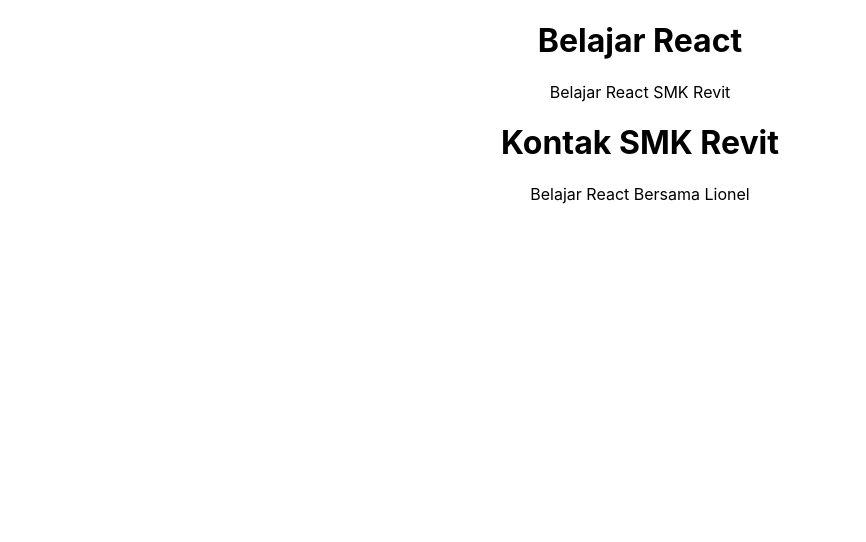
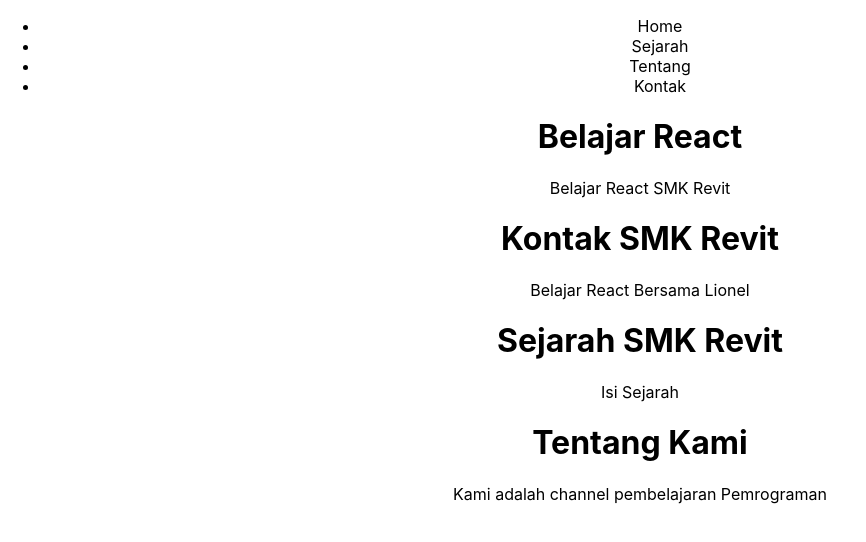
Before and after one commit to FranzOle/React-SMKRevit, a React (Create React App) app in the folder smkrevit-react-js/: page / in a window 1280 px wide. Shown: the top 542 px of the page, without its empty margins (0-866 px from the left). Built offline with nearby package versions, Linux system fonts and the light colour scheme.

Commit message:
Video 2
Komponen ReactJS

```diff
--- a/smkrevit-react-js/src/index.js
+++ b/smkrevit-react-js/src/index.js
@@ -3,14 +3,20 @@
 import './index.css';
 import App from './App';
 import Kontak from './pages/Kontak';
+import Nav from './pages/Nav';
+import Sejarah from './pages/Sejarah';
+import Tentang from './pages/Tentang';
 import reportWebVitals from './reportWebVitals';
 
 const root = ReactDOM.createRoot(document.getElementById('root'));
 root.render(
   <React.StrictMode>
+    <Nav />
     <App />
     <Kontak />
-  </React.StrictMode>
+    <Sejarah />
+    <Tentang />
+  </React.StrictMode>,
 );
 
 reportWebVitals();
--- /dev/null
+++ b/smkrevit-react-js/src/pages/Nav.js
@@ -0,0 +1,14 @@
+function Nav() {
+    return (
+      <div className="App">
+        <ul>
+            <li>Home</li>
+            <li>Sejarah</li>
+            <li>Tentang</li>
+            <li>Kontak</li>
+        </ul>
+      </div>
+    );
+  }
+
+  export default Nav;
--- /dev/null
+++ b/smkrevit-react-js/src/pages/Sejarah.js
@@ -0,0 +1,10 @@
+function Sejarah() {
+    return (
+      <div className="App">
+        <h1>Sejarah SMK Revit</h1>
+        <p>Isi Sejarah</p>
+      </div>
+    );
+  }
+
+  export default Sejarah;
--- /dev/null
+++ b/smkrevit-react-js/src/pages/Tentang.js
@@ -0,0 +1,10 @@
+function Tentang() {
+    return (
+      <div className="App">
+        <h1>Tentang Kami</h1>
+        <p>Kami adalah channel pembelajaran Pemrograman</p>
+      </div>
+    );
+  }
+
+  export default Tentang;
```
